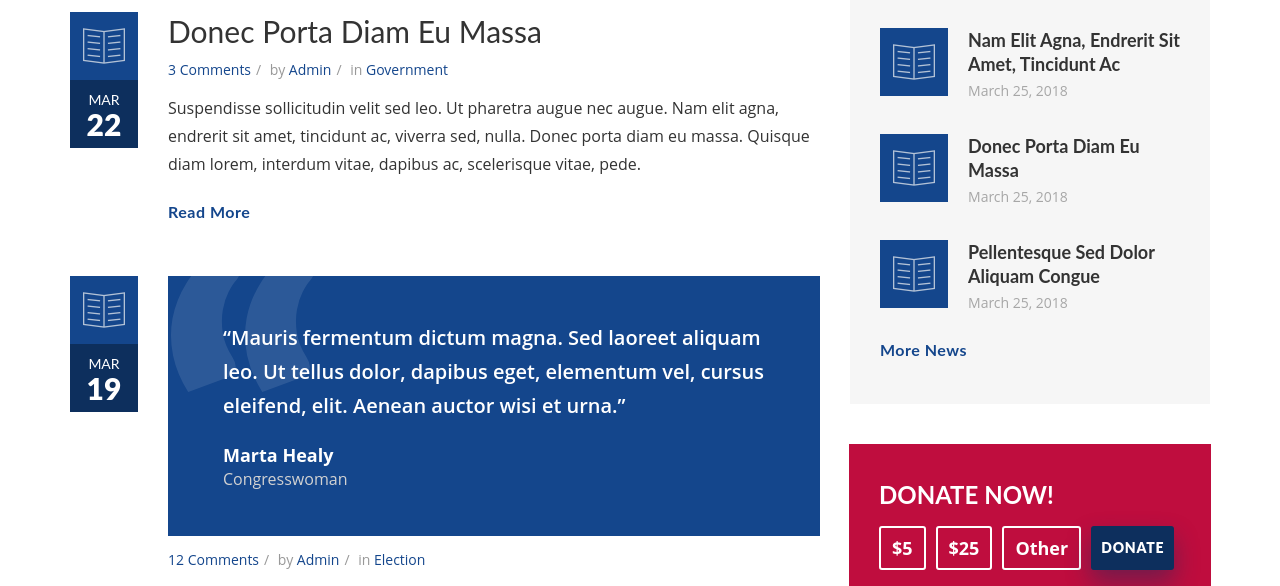
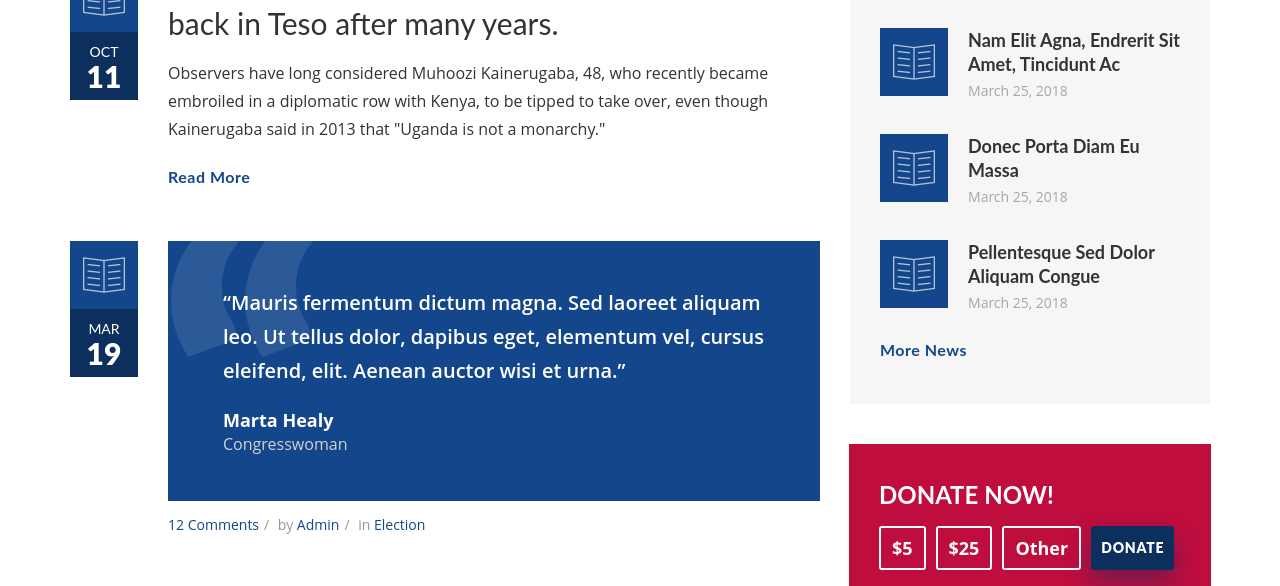
Before and after one commit to Iranks20/candidate-pro-django, a Django app: page /news/ in a window 1280 px wide. Shown: the part 1768-2354 px from the top of the page. Run offline with Django 4.2, Linux system fonts and the light colour scheme; data comes from the database, SQL or seed files in the repository; both versions use the stored data as it was after the commit; some libraries are stand-ins or nearby versions.

Commit message:
added news panel

```diff
--- a/mkprofile/admin.py
+++ b/mkprofile/admin.py
@@ -6,6 +6,7 @@ from .models import Meet
 from .models import Testimonials
 from .models import Products
 from .models import UserProfile
+from .models import News
 
 
 admin.site.register(Campaign)
@@ -14,6 +15,7 @@ admin.site.register(priorityExamples)
 admin.site.register(Meet)
 admin.site.register(Testimonials)
 admin.site.register(Products)
+admin.site.register(News)
 
 class UserProfileAdmin(admin.ModelAdmin):
     list_display = ('first_name', 'last_name', 'email', 'phone_number', 'address', 'city', 'zip_code', 'checkboxes', 'comments')
--- a/mkprofile/models.py
+++ b/mkprofile/models.py
@@ -68,3 +68,14 @@ class UserProfile(models.Model):
 
     def __str__(self):
         return f"{self.first_name} {self.last_name}"
+
+# news
+class News(models.Model):
+    title = models.CharField(max_length=200)
+    content = models.TextField()
+    date = models.DateField()
+    image = models.ImageField(upload_to='news_images/', blank=True, null=True)
+    iframe = models.URLField(blank=True, null=True)
+
+    def __str__(self):
+        return self.title
--- a/mkprofile/templates/mkprofile/news_sidebar.html
+++ b/mkprofile/templates/mkprofile/news_sidebar.html
@@ -34,64 +34,30 @@
             <main id="main" class="col-md-8 col-sm-12">
 
               <div class="events-holder">
-
+                {% for entry in news_entries %}
                 <div class="event-item">
                   <div class="entry-attachment">
-
-                    <img src="images/750x450_img1.jpg" alt="">
-
-                  </div>
+                    {% if entry.image %}
+                        <img src="{{ entry.image.url }}" alt="{{ entry.title }}">
+                    {% elif entry.iframe %}
+                        <div class="responsive-iframe">
+                            <iframe src="{{ entry.iframe }}"></iframe>
+                        </div>
+                    {% endif %}
+                </div>
                   <div class="event-date">
-                    <div class="event-month">Mar</div>
-                    <div class="event-day">25</div>
+                    <div class="event-month">{{ entry.date|date:"M" }}</div>
+                    <div class="event-day">{{ entry.date|date:"d" }}</div>
                   </div>
                   <div class="event-info">
-                    <h4 class="event-link"><span class="label">Featured</span><a href="#">Nam Elit Agna, Endrerit Sit Amet, Tincidunt</a></h4>
-                    <div class="entry-meta">
-
-                      <a href="#" class="entry-comments-link">0 Comments</a>
-                      <span class="entry-byline">by<a href="#"> Admin</a></span>
-                      <span class="entry-cat">in<a href="#"> News</a></span>
-
-                    </div>
-                    <p>Suspendisse sollicitudin velit sed leo. Ut pharetra augue nec augue. Nam elit agna, endrerit sit amet, tincidunt ac, viverra sed, nulla. Donec porta diam eu massa. Quisque diam lorem, interdum vitae, dapibus ac, scelerisque vitae, pede. </p>
+                    <h4 class="event-link"><span class="label">Featured</span><a href="#">{{ entry.title }}</a></h4>
+                    <p>{{ entry.content }}</p>
                     <a href="#" class="info-btn">Read More</a>
                   </div>
                 </div>
+                {% empty %}
+                {% endfor %}
 
-                <div class="event-item">
-                  <div class="entry-attachment">
-
-                    <div class="carousel-type-2 type-2">
-                      <div class="owl-carousel" data-max-items="1">
-
-                        <div class="owl-item"><img src="images/750x450_img2.jpg" alt=""></div>
-
-                        <div class="owl-item"><img src="images/750x450_img3.jpg" alt=""></div>
-
-                        <div class="owl-item"><img src="images/750x450_img4.jpg" alt=""></div>
-
-                      </div>
-                    </div>
-
-                  </div>
-                  <div class="event-date">
-                    <div class="event-month">Mar</div>
-                    <div class="event-day">22</div>
-                  </div>
-                  <div class="event-info">
-                    <h4 class="event-link"><a href="#">Donec Porta Diam Eu Massa</a></h4>
-                    <div class="entry-meta">
-
-                      <a href="#" class="entry-comments-link">3 Comments</a>
-                      <span class="entry-byline">by<a href="#"> Admin</a></span>
-                      <span class="entry-cat">in<a href="#"> Government</a></span>
-
-                    </div>
-                    <p>Suspendisse sollicitudin velit sed leo. Ut pharetra augue nec augue. Nam elit agna, endrerit sit amet, tincidunt ac, viverra sed, nulla. Donec porta diam eu massa. Quisque diam lorem, interdum vitae, dapibus ac, scelerisque vitae, pede. </p>
-                    <a href="#" class="info-btn">Read More</a>
-                  </div>
-                </div>
 
                 <div class="event-item">
                   <div class="event-date">
@@ -244,6 +210,7 @@
                     <a href="#" class="info-btn">Read More</a>
                   </div>
                 </div>
+                <h>hey you hw are you</h>
 
               </div>
 
--- a/mkprofile/views.py
+++ b/mkprofile/views.py
@@ -10,6 +10,8 @@ from .models import Meet
 from .models import Testimonials
 from .models import Products
 from .models import UserProfile
+from django.views.generic import ListView
+from .models import News
 
 
 def index(request):
@@ -85,17 +87,6 @@ def signup(request):
 
         comments = request.POST.get('comments', '')
 
-        # Print the data to the console for verification
-        print("First Name:", first_name)
-        print("Last Name:", last_name)
-        print("Email:", email)
-        print("Phone Number:", phone_number)
-        print("Address:", address)
-        print("City:", city)
-        print("Zip Code:", zip_code)
-        print("Checked Checkboxes:", checkboxes)
-        print("Comments:", comments)
-
         # Create a new UserProfile object and save it to the database
         UserProfile.objects.create(
             first_name=first_name,
@@ -113,3 +104,7 @@ def signup(request):
         return redirect('join')
 
     return render(request, 'join.html')
+
+def news(request):
+    news_entries = News.objects.all()
+    return render(request, 'mkprofile/news_sidebar.html', {'news_entries': news_entries})
```
Also changed, not shown: db.sqlite3, media/news_images/mkmk.webp (added), mkprofile/migrations/0015_news.py (added), mkprofile/migrations/0016_news_iframe.py (added).
